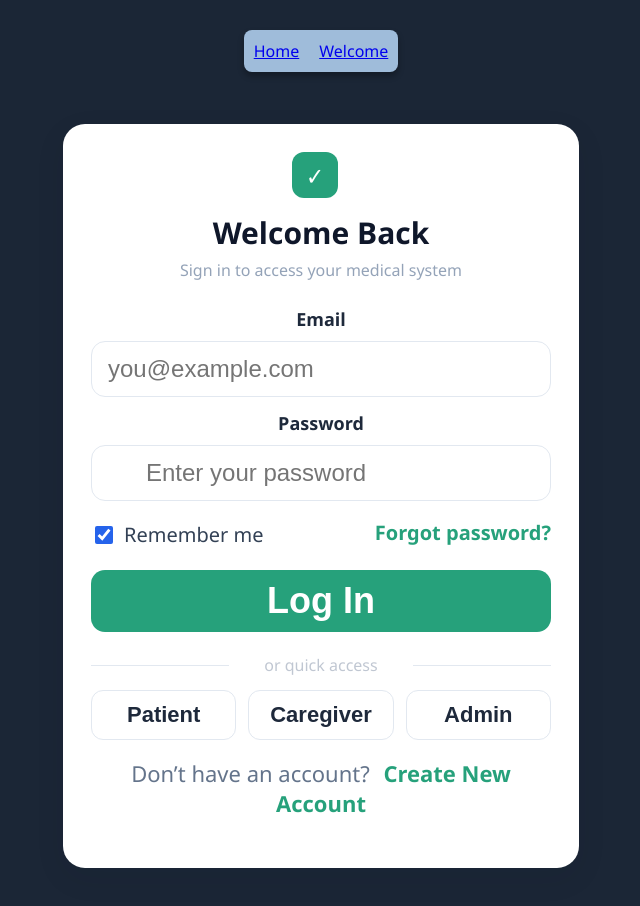
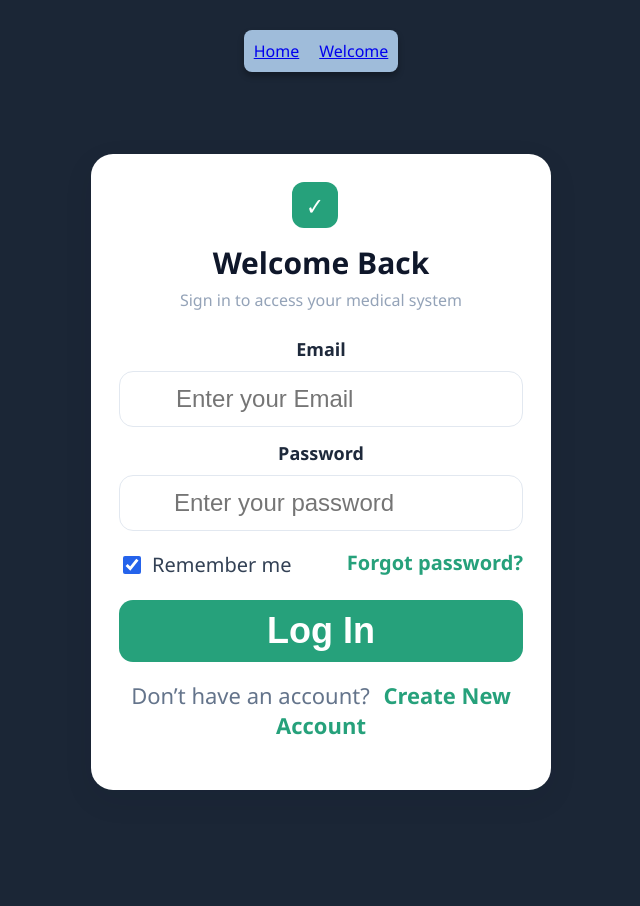
Before and after one commit to nashamri/pills, a Svelte app in the folder pills/frontend/: page / in a window 1280 px wide. Both pictures are taken after a click on the button "Logout". Shown: the top 906 px of the page, without its empty margins (319-959 px from the left). After the commit the page ends 872 px from the top, so only its background shows below. Built offline with nearby package versions, Linux system fonts and the light colour scheme.

Commit message:
تعديل واجهة الترحيب ( حذف بعض الازرار )

```diff
--- a/pills/frontend/src/pages/Welcome.svelte
+++ b/pills/frontend/src/pages/Welcome.svelte
@@ -30,7 +30,7 @@
 
       <form on:submit={handleLogin}>
         <label for="email">Email</label>
-        <input id="email" type="email" bind:value={email} placeholder="you@example.com" />
+        <input id="email" type="email" bind:value={email} placeholder="      Enter your Email" />
 
         <label for="password">Password</label>
         <div class="password-wrap">
@@ -58,14 +58,6 @@
         <button type="submit" class="login-btn">Log In</button>
       </form>
 
-      <div class="divider">or quick access</div>
-
-      <div class="roles">
-        <button type="button" class="role">Patient</button>
-        <button type="button" class="role">Caregiver</button>
-        <button type="button" class="role">Admin</button>
-      </div>
-
       <p class="signup">
         Don’t have an account?
         <a href="#/create_user">Create New Account</a>
@@ -83,13 +75,20 @@
 
     .page {
       min-height: 100vh;
+      min-height: 100dvh;
       display: grid;
       place-items: center;
-      padding: 24px;
+      padding: calc(16px + env(safe-area-inset-top, 0px))
+        calc(16px + env(safe-area-inset-right, 0px))
+        calc(16px + env(safe-area-inset-bottom, 0px))
+        calc(16px + env(safe-area-inset-left, 0px));
+      box-sizing: border-box;
     }
 
     .card {
-      width: min(460px, 92vw);
+      width: 100%;
+      max-width: 460px;
+      box-sizing: border-box;
       background: #fff;
       border-radius: 22px;
       padding: 28px;
@@ -198,6 +197,8 @@
       display: flex;
       align-items: center;
       justify-content: space-between;
+      flex-wrap: wrap;
+      gap: 10px 12px;
       margin: 6px 0 8px;
     }
 
@@ -243,54 +244,6 @@
       background: #218f6d;
     }
 
-    .divider {
-      margin: 22px 0 14px;
-      text-align: center;
-      color: #c0c7d2;
-      font-size: 16px;
-      position: relative;
-    }
-
-    .divider::before,
-    .divider::after {
-      content: "";
-      position: absolute;
-      top: 50%;
-      width: 30%;
-      height: 1px;
-      background: #e2e8f0;
-    }
-
-    .divider::before {
-      left: 0;
-    }
-
-    .divider::after {
-      right: 0;
-    }
-
-    .roles {
-      display: grid;
-      grid-template-columns: repeat(3, 1fr);
-      gap: 12px;
-    }
-
-    .role {
-      border: 1px solid #e2e8f0;
-      background: #fff;
-      color: #1e293b;
-      border-radius: 12px;
-      height: 50px;
-      font-size: 22px;
-      font-weight: 700;
-      cursor: pointer;
-    }
-
-    .role:hover {
-      border-color: #26a17b;
-      color: #0f766e;
-    }
-
     .signup {
       margin-top: 18px;
       text-align: center;
@@ -310,8 +263,17 @@
     }
 
     @media (max-width: 520px) {
+      .card {
+        padding: 20px;
+        border-radius: 18px;
+      }
+
       h2 {
         font-size: 24px;
+      }
+
+      .subtitle {
+        font-size: 14px;
       }
 
       label,
@@ -323,17 +285,26 @@
 
       .login-btn {
         font-size: 24px;
+        height: 52px;
       }
 
       input[type="email"],
       input[type="password"],
       input[type="text"] {
+        /* 16px+ avoids iOS zooming the page on input focus */
         font-size: 18px;
         height: 50px;
       }
+    }
 
-      .role {
-        font-size: 16px;
+    @media (max-width: 380px) {
+      .row {
+        flex-direction: column;
+        align-items: stretch;
+      }
+
+      .row .link {
+        text-align: center;
       }
     }
   </style>
```
